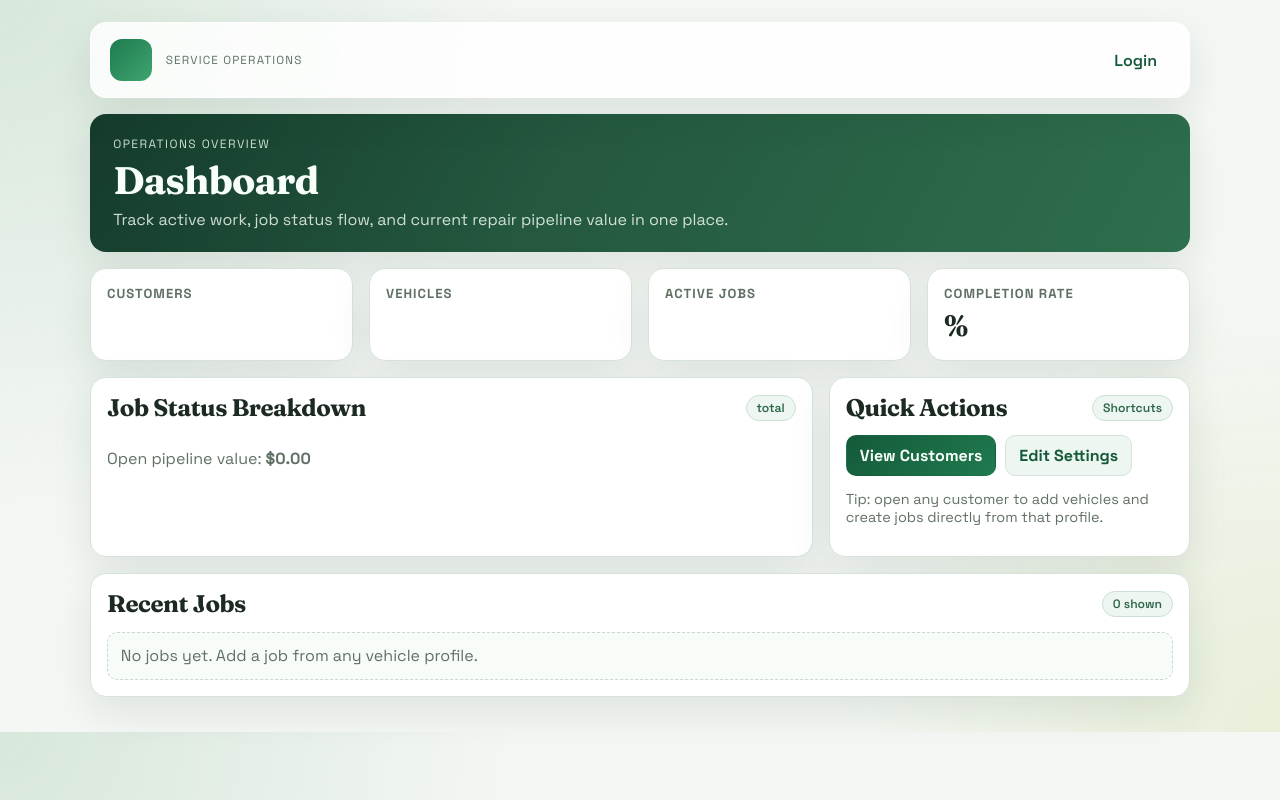
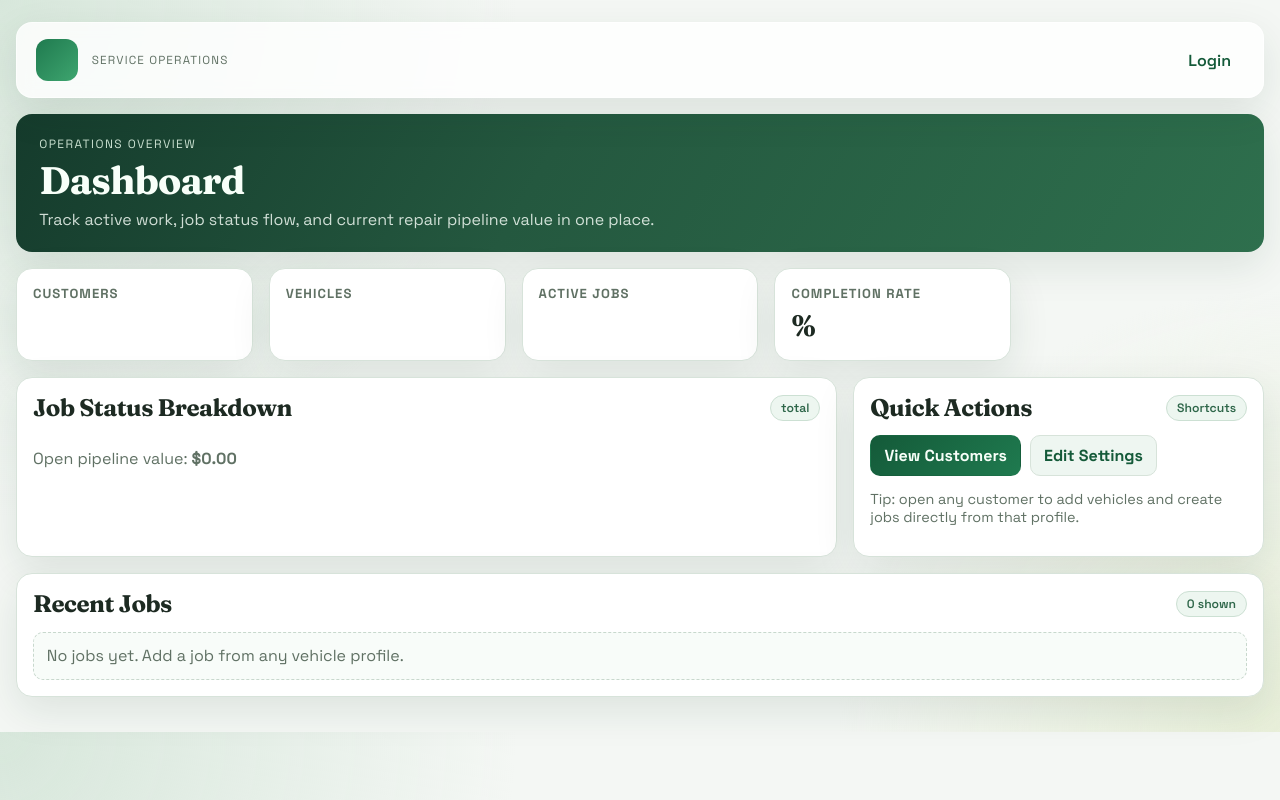
Before and after one commit to AydenForCybersec/Autoshop-CRM, a Python web app: template src/autoshop_crm/templates/dashboard/index.html in a window 1280 px wide. Run offline with Jinja, Linux system fonts and the light colour scheme; the template is opened without the code that fills it, so the values that code supplies are empty.

Commit message:
feat: widen app shell to 1600px, add responsive plugin widget grid
- .app-shell max-width raised from 1100px to 1600px for full-screen use
- .stats-grid uses auto-fill minmax(200px) to scale with width
- .main-nav wraps on overflow instead of clipping
- Plugin dashboard widgets render in a responsive auto-fill grid (300px min)

Co-Authored-By: Claude Sonnet 4.6 <noreply@anthropic.com>

```diff
--- a/src/autoshop_crm/static/css/main.css
+++ b/src/autoshop_crm/static/css/main.css
@@ -52,7 +52,7 @@ a {
 }
 
 .app-shell {
-    width: min(1100px, calc(100% - 2rem));
+    width: min(1600px, calc(100% - 2rem));
     margin: 1.4rem auto 2.2rem;
 }
 
@@ -113,6 +113,7 @@ a {
     display: flex;
     align-items: center;
     gap: 0.5rem;
+    flex-wrap: wrap;
 }
 
 .main-nav a {
@@ -143,7 +144,7 @@ a {
 
 .stats-grid {
     display: grid;
-    grid-template-columns: repeat(4, minmax(0, 1fr));
+    grid-template-columns: repeat(auto-fill, minmax(200px, 1fr));
     gap: 1rem;
 }
 
@@ -274,6 +275,12 @@ a {
 .layout-two-col {
     display: grid;
     grid-template-columns: 2fr 1fr;
+    gap: 1rem;
+}
+
+.plugin-widget-grid {
+    display: grid;
+    grid-template-columns: repeat(auto-fill, minmax(300px, 1fr));
     gap: 1rem;
 }
 
--- a/src/autoshop_crm/templates/dashboard/index.html
+++ b/src/autoshop_crm/templates/dashboard/index.html
@@ -93,7 +93,7 @@
 </section>
 
 {% if plugin_dashboard_widgets %}
-<section>
+<section class="plugin-widget-grid">
     {% for widget in plugin_dashboard_widgets %}
         {% if can(widget.permission) %}
             {% with vars = widget.vars %}
```
